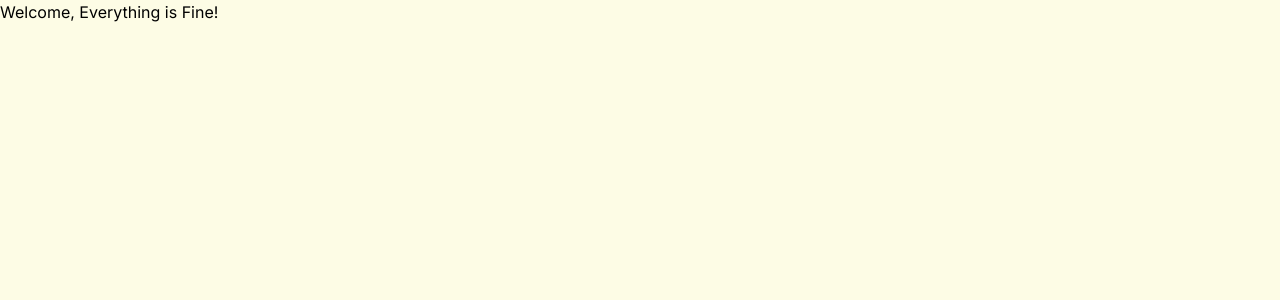
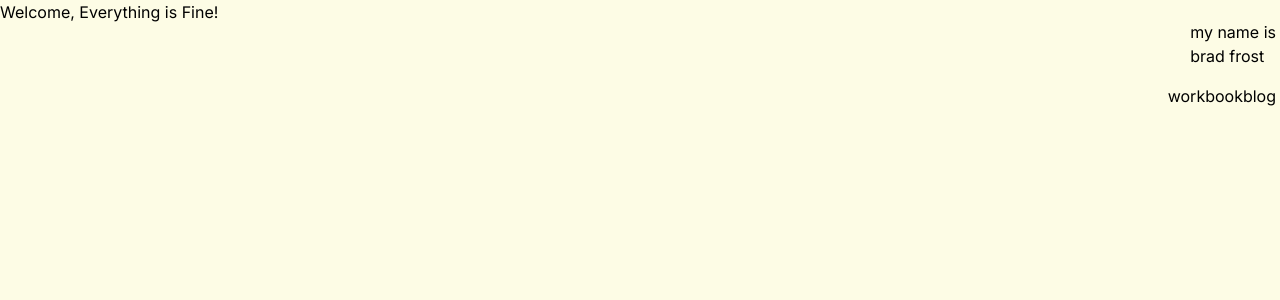
Before and after one commit to frenchie43972/brad-frost-clone, a Next.js app in the folder brad-frost-clone/: page / in a window 1280 px wide. Shown: the top 300 px of the page. Built offline with nearby package versions, Linux system fonts and the light colour scheme.

Commit message:
Working Navbar component

```diff
--- a/brad-frost-clone/src/app/components/navbar.tsx
+++ b/brad-frost-clone/src/app/components/navbar.tsx
@@ -3,7 +3,19 @@ import Link from "next/link";
 
 const Navbar: React.FC = () => {
     return (
-        <nav>NAVBAR</nav>
+        <header className="flex flex-col items-end absolute top-0 right-0 z-10 mt-4 p-1">
+            <Link href={`/`} rel="brad home">
+              <span>my name is</span><br/>
+              <span>brad frost</span>
+            </Link>
+            <nav className="space-y-2 mt-4">
+              <Link href={`/work`}>work</Link>
+              <Link href={`/book`}>book</Link>
+              <Link href={`/blog`}>blog</Link>
+              <Link href={`/contact`}></Link>
+            </nav>
+        </header>
+
     );
 };
 
--- a/brad-frost-clone/src/app/layout.tsx
+++ b/brad-frost-clone/src/app/layout.tsx
@@ -1,5 +1,6 @@
 import type { Metadata } from "next";
 import { Inter } from "next/font/google";
+import Navbar from "./components/navbar";
 import "./globals.css";
 
 const inter = Inter({ subsets: ["latin"] });
@@ -16,7 +17,10 @@ export default function RootLayout({
 }>) {
   return (
     <html lang="en">
-      <body className={inter.className}>{children}</body>
+      <body className={inter.className}>
+        <Navbar />
+        {children}
+      </body>
     </html>
   );
 }
```
